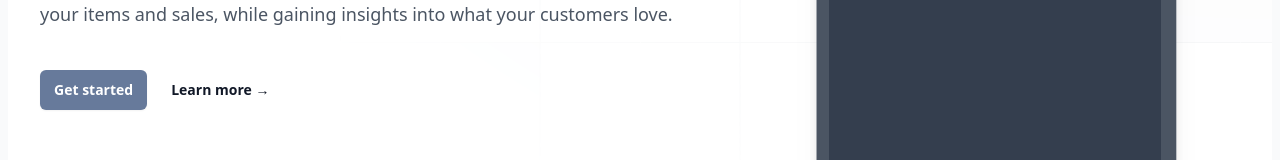
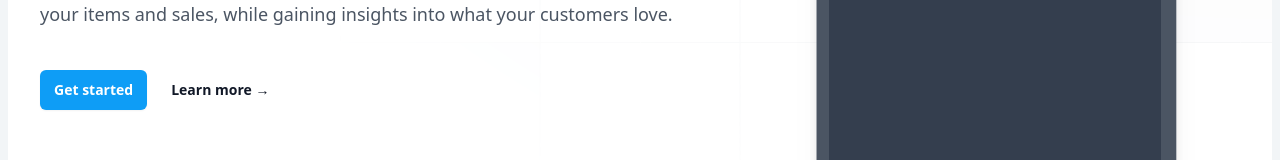
Before and after one commit to daviddunn334/antique-consignment-d, a React (Vite) app: page / in a window 1280 px wide. Shown: the part 565-725 px from the top of the page. Built offline with nearby package versions, Linux system fonts and the light colour scheme.

Commit message:
theme changes

```diff
--- a/index.html
+++ b/index.html
@@ -1,5 +1,5 @@
 <!doctype html>
-<html lang="en" class="h-full bg-gray-50">
+<html lang="en" class="h-full bg-base-300 text-base-content" data-theme="eden">
   <head>
     <meta charset="UTF-8" />
     <meta name="viewport" content="width=device-width, initial-scale=1.0" />
--- a/package.json
+++ b/package.json
@@ -16,13 +16,16 @@
     "@supabase/auth-ui-shared": "^0.1.8",
     "@supabase/supabase-js": "^2.39.7",
     "@tailwindcss/forms": "^0.5.7",
+    "@tanstack/react-form": "^0.14.0",
     "@tanstack/react-query": "^5.25.0",
     "@tanstack/react-router": "^1.19.4",
     "@tanstack/router-devtools": "^1.19.4",
+    "@tanstack/zod-form-adapter": "^0.14.0",
     "@tauri-apps/api": ">=2.0.0-beta.0",
     "@tauri-apps/plugin-shell": ">=2.0.0-beta.0",
     "react": "^18.2.0",
-    "react-dom": "^18.2.0"
+    "react-dom": "^18.2.0",
+    "zod": "^3.22.4"
   },
   "devDependencies": {
     "@tanstack/router-vite-plugin": "^1.19.5",
@@ -31,6 +34,7 @@
     "@types/react-dom": "^18.2.7",
     "@vitejs/plugin-react": "^4.2.1",
     "autoprefixer": "^10.4.18",
+    "daisyui": "^4.7.3",
     "internal-ip": "^7.0.0",
     "postcss": "^8.4.35",
     "tailwindcss": "^3.4.1",
--- a/src/components/dashboard-shell.tsx
+++ b/src/components/dashboard-shell.tsx
@@ -28,7 +28,7 @@ export default function DashboardShell({ children }: { children: ReactNode }) {
     return (
         <>
             <div className="min-h-full">
-                <Disclosure as="nav" className="border-b border-gray-200 bg-white">
+                <Disclosure as="nav" className="border-b border-neutral-content bg-base-200">
                     {({ open }) => (
                         <>
                             <div className="mx-auto max-w-7xl px-4 sm:px-6 lg:px-8">
@@ -53,8 +53,8 @@ export default function DashboardShell({ children }: { children: ReactNode }) {
                                                     href={item.href}
                                                     className={classNames(
                                                         item.current
-                                                            ? 'border-indigo-500 text-gray-900'
-                                                            : 'border-transparent text-gray-500 hover:border-gray-300 hover:text-gray-700',
+                                                            ? 'border-primary text-base-content'
+                                                            : 'border-transparent text-base-content/90 hover:border-base-content/50 hover:text-base-content',
                                                         'inline-flex items-center border-b-2 px-1 pt-1 text-sm font-medium'
                                                     )}
                                                     aria-current={item.current ? 'page' : undefined}
@@ -64,10 +64,18 @@ export default function DashboardShell({ children }: { children: ReactNode }) {
                                             ))}
                                         </div>
                                     </div>
-                                    <div className="hidden sm:ml-6 sm:flex sm:items-center">
+                                    <div className="hidden sm:ml-6 sm:flex sm:items-center gap-8">
+                                        <label className="swap swap-rotate">
+                                            {/* this hidden checkbox controls the state */}
+                                            <input type="checkbox" className="theme-controller hidden" value="dark" />
+                                            {/* moon icon */}
+                                            <svg className="swap-off fill-current w-8 h-8" xmlns="http://www.w3.org/2000/svg" viewBox="0 0 24 24"><path d="M21.64,13a1,1,0,0,0-1.05-.14,8.05,8.05,0,0,1-3.37.73A8.15,8.15,0,0,1,9.08,5.49a8.59,8.59,0,0,1,.25-2A1,1,0,0,0,8,2.36,10.14,10.14,0,1,0,22,14.05,1,1,0,0,0,21.64,13Zm-9.5,6.69A8.14,8.14,0,0,1,7.08,5.22v.27A10.15,10.15,0,0,0,17.22,15.63a9.79,9.79,0,0,0,2.1-.22A8.11,8.11,0,0,1,12.14,19.73Z"/></svg>
+                                            {/* sun icon */}
+                                            <svg className="swap-on fill-current w-8 h-8" xmlns="http://www.w3.org/2000/svg" viewBox="0 0 24 24"><path d="M5.64,17l-.71.71a1,1,0,0,0,0,1.41,1,1,0,0,0,1.41,0l.71-.71A1,1,0,0,0,5.64,17ZM5,12a1,1,0,0,0-1-1H3a1,1,0,0,0,0,2H4A1,1,0,0,0,5,12Zm7-7a1,1,0,0,0,1-1V3a1,1,0,0,0-2,0V4A1,1,0,0,0,12,5ZM5.64,7.05a1,1,0,0,0,.7.29,1,1,0,0,0,.71-.29,1,1,0,0,0,0-1.41l-.71-.71A1,1,0,0,0,4.93,6.34Zm12,.29a1,1,0,0,0,.7-.29l.71-.71a1,1,0,1,0-1.41-1.41L17,5.64a1,1,0,0,0,0,1.41A1,1,0,0,0,17.66,7.34ZM21,11H20a1,1,0,0,0,0,2h1a1,1,0,0,0,0-2Zm-9,8a1,1,0,0,0-1,1v1a1,1,0,0,0,2,0V20A1,1,0,0,0,12,19ZM18.36,17A1,1,0,0,0,17,18.36l.71.71a1,1,0,0,0,1.41,0,1,1,0,0,0,0-1.41ZM12,6.5A5.5,5.5,0,1,0,17.5,12,5.51,5.51,0,0,0,12,6.5Zm0,9A3.5,3.5,0,1,1,15.5,12,3.5,3.5,0,0,1,12,15.5Z"/></svg>
+                                        </label>
                                         <button
                                             type="button"
-                                            className="relative rounded-full bg-white p-1 text-gray-400 hover:text-gray-500 focus:outline-none focus:ring-2 focus:ring-indigo-500 focus:ring-offset-2"
+                                            className="relative rounded-full hover:text-gray-500 focus:outline-none focus:ring-2 focus:ring-indigo-500 focus:ring-offset-2"
                                         >
                                             <span className="absolute -inset-1.5" />
                                             <span className="sr-only">View notifications</span>
@@ -75,7 +83,7 @@ export default function DashboardShell({ children }: { children: ReactNode }) {
                                         </button>
 
                                         {/* Profile dropdown */}
-                                        <Menu as="div" className="relative ml-3">
+                                        <Menu as="div" className="relative">
                                             <div>
                                                 <Menu.Button className="relative flex max-w-xs items-center rounded-full bg-white text-sm focus:outline-none focus:ring-2 focus:ring-indigo-500 focus:ring-offset-2">
                                                     <span className="absolute -inset-1.5" />
@@ -190,7 +198,7 @@ export default function DashboardShell({ children }: { children: ReactNode }) {
                         </div>
                     </header>
                     <main>
-                        <div className="mx-auto max-w-7xl sm:px-6 lg:px-8">
+                        <div className="mx-auto max-w-7xl px-4 sm:px-6 lg:px-8">
                             {children}
                         </div>
                     </main>
--- /dev/null
+++ b/src/lib/models/item.ts
@@ -0,0 +1,11 @@
+export default interface Item {
+  id: string;
+  name: string;
+  price: number;
+  consignerCost: number;
+  description: string;
+  imageUrl: string;
+  sold: boolean;
+  boothId: string;
+  categories: string[];
+}
--- a/src/pages/consigner-landing.tsx
+++ b/src/pages/consigner-landing.tsx
@@ -279,7 +279,7 @@ export default function ConsignerLanding() {
                             <div className="mt-10 flex items-center gap-x-6">
                                 <a
                                     href="/login"
-                                    className="rounded-md bg-brand-700 text-sm font-semibold text-white shadow-sm px-3.5 py-2.5 hover:bg-brand-600 focus-visible:outline focus-visible:outline-2 focus-visible:outline-offset-2 focus-visible:outline-brand-700"
+                                    className="rounded-md bg-accent text-sm font-semibold text-white shadow-sm px-3.5 py-2.5 hover:bg-accent/80 focus-visible:outline focus-visible:outline-2 focus-visible:outline-offset-2 focus-visible:outline-accent/80"
                                 >
                                     Get started
                                 </a>
@@ -325,7 +325,7 @@ export default function ConsignerLanding() {
                                 <h2 className="text-3xl font-bold tracking-tight text-white sm:text-4xl">
                                     Antique consignment shouldn't be a chore.
                                     <br /><br />
-                                    We make it <span className="text-brand">fun</span>.
+                                    We make it <span className="text-accent">fun</span>.
                                 </h2>
                             </div>
                             <img
@@ -340,7 +340,7 @@ export default function ConsignerLanding() {
                                     {primaryFeatures.map((feature) => (
                                         <div key={feature.name} className="relative">
                                             <dt className="ml-9 inline-block font-semibold text-white">
-                                                <feature.icon className="absolute top-1 left-1 h-5 w-5 text-brand" aria-hidden="true" />
+                                                <feature.icon className="absolute top-1 left-1 h-5 w-5 text-primary" aria-hidden="true" />
                                                 {feature.name}
                                             </dt>{' '}
                                             <dd className="inline">{feature.description}</dd>
@@ -420,7 +420,7 @@ export default function ConsignerLanding() {
                         {/*Content*/}
                         <div className="mx-auto max-w-7xl px-6 lg:px-8">
                             <div className="mx-auto max-w-xl sm:text-center">
-                                <h2 className="text-lg font-semibold leading-8 tracking-tight text-brand-700">Testimonials</h2>
+                                <h2 className="text-lg font-semibold leading-8 tracking-tight text-accent/80">Testimonials</h2>
                                 <p className="mt-2 text-3xl font-bold tracking-tight text-gray-900 sm:text-4xl">
                                     Antique consigners love using Eden.
                                 </p>
--- a/src/routes/login.tsx
+++ b/src/routes/login.tsx
@@ -1,8 +1,8 @@
-import {createFileRoute, redirect, Router, useRouter} from '@tanstack/react-router'
+import {createFileRoute, redirect} from '@tanstack/react-router'
 import {Auth} from "@supabase/auth-ui-react";
 import {supabase} from "../lib/supabase";
 import {ThemeSupa} from "@supabase/auth-ui-shared";
-import {useContext, useState} from "react";
+import {useContext} from "react";
 import {UserContext} from "../components/auth-provider.tsx";
 import {ArrowLeftIcon} from "@heroicons/react/24/solid";
 
--- a/tailwind.config.js
+++ b/tailwind.config.js
@@ -4,27 +4,25 @@ export default {
     "./index.html",
     "./src/**/*.{js,ts,jsx,tsx}",
   ],
-  theme: {
-    extend: {
-      colors: {
-        brand: {
-          '50': '#f4f7f9',
-          '100': '#eaf2f5',
-          '200': '#d9e5ec',
-          '300': '#c1d4e0',
-          '400': '#a8bdd1',
-          '500': '#91a8c3',
-          'DEFAULT': '#91a8c3',
-          '600': '#7289ad',
-          '700': '#677a9b',
-          '800': '#55647e',
-          '900': '#495566',
-          '950': '#2b313b',
+  daisyui: {
+    themes: [
+      {
+        eden: {
+          "primary": "hsl(211, 25%, 51%)",
+          "secondary": "hsl(31, 25%, 51%)",
+          "accent": "hsl(203, 93%, 51%)",
+          "neutral": "hsl(211, 25%, 30%)",
+          "base-100": "hsl(211, 25%, 100%)",
+          "base-200": "hsl(211, 25%, 98%)",
+          "base-300": "hsl(211, 25%, 96%)",
         },
       },
-    },
+      "dark",
+      "light",
+    ],
   },
   plugins: [
     require('@tailwindcss/forms'),
+    require("daisyui"),
   ],
 }
```
Also changed, not shown: src/routes/_authenticated/dashboard.lazy.tsx (+80 -20 lines), 1 other file (tests, documents, lock files or other folders).
